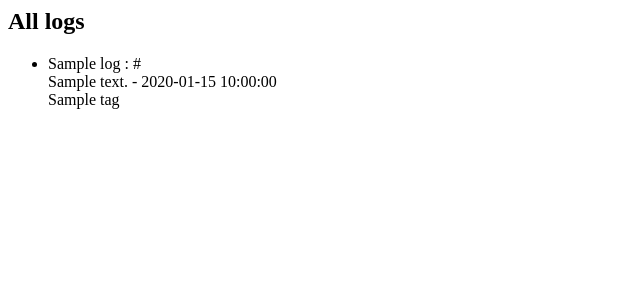
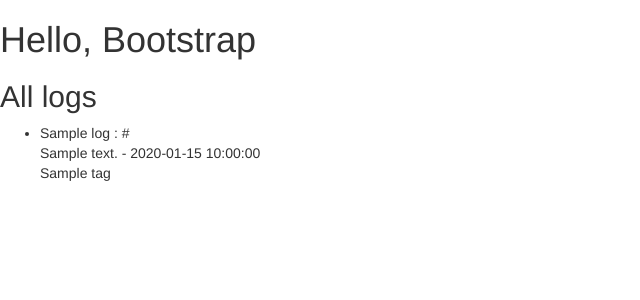
Before and after one commit to ericacheong/mylogbook, a Flask app: template logbook/templates/index.html in a window 1280 px wide. Shown: the top 300 px of the page, without its empty margins (0-640 px from the left). Run offline with Flask 2, Linux system fonts and the light colour scheme; the template is opened without the code that fills it: most values are stand-ins (such as "Sample title", 1, 10 or a date in 2020); parts of the project's set-up code (start-up, migrations or seed data) failed here and were passed over; some libraries are stand-ins or nearby versions.

Commit message:
feat: add flask-bootstrap and set views.py to extends bootstrap/base.html

```diff
--- a/logbook/templates/index.html
+++ b/logbook/templates/index.html
@@ -1,10 +1,14 @@
-<html>
-<head>
+{% extends "bootstrap/base.html" %}
+{% block title %}This is an example page{% endblock %}
 
+{% block navbar %}
+<div class="navbar navbar-fixed-top">
+  <!-- ... -->
+</div>
+{% endblock %}
 
-</head>
-
-<body>
+{% block content %}
+  <h1>Hello, Bootstrap</h1>
     <h2>All logs</h2>
     <ul>
     {% for l in logs %}
@@ -17,6 +21,5 @@
     {% endfor %}
     </ul>
 
-</body>
 
-</html>
+{% endblock %}
```
Also changed, not shown: logbook/app.py (+11 -7 lines).
